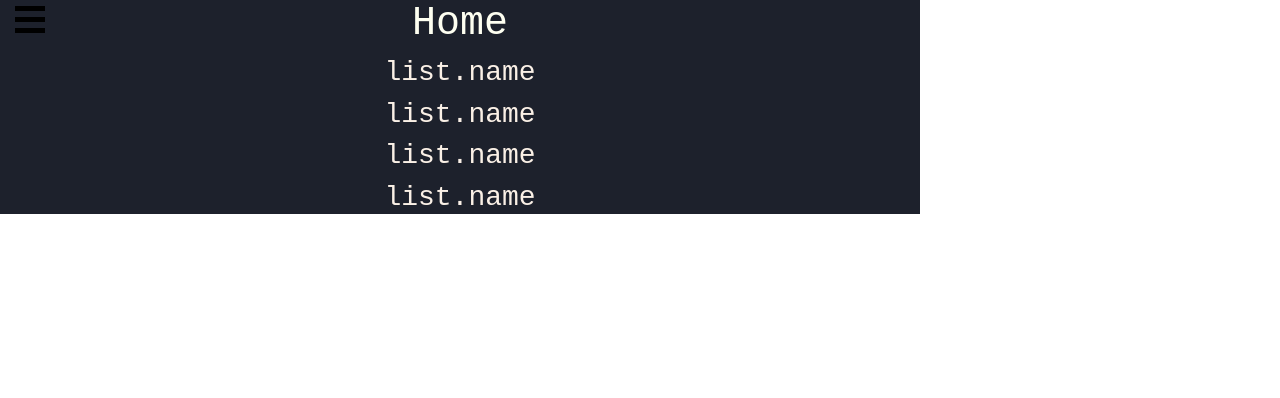
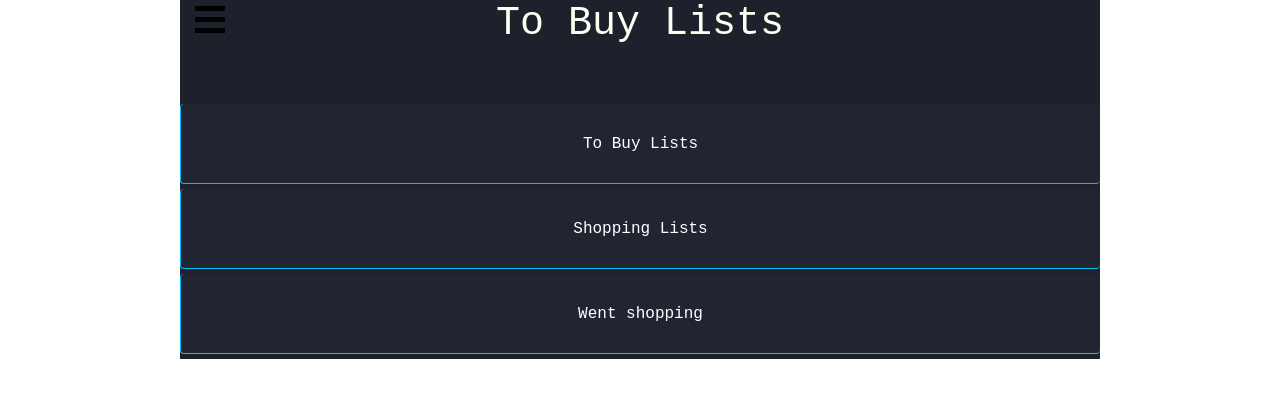
Before and after one commit to PaulDreyer09/to-buy-list, a React (Create React App) app: page / in a window 1280 px wide. Shown: the top 398 px of the page. Built offline with nearby package versions, Linux system fonts and the light colour scheme.

Commit message:
Implemented_ToBuyListPage_And_MainMenuButtons_Methods

```diff
--- a/src/App.js
+++ b/src/App.js
@@ -3,17 +3,31 @@ import Container from 'react-bootstrap/Container';
 import { Col, Row } from 'react-bootstrap';
 import MainMenuButtons from './Components/MainMenuButtons';
 import AppHeader from './Components/AppHeader';
-import ContentPage from './Components/Content';
+import ContentPage from './Components/ContentPage';
 import React, {useState} from 'react';
 
 function App() {
   //activity names: Main_Menu, To_Buy_Lists
-  const [activity, setActivity] = useState('To_Buy_Lists');
+  //activity keeps track of the page that needs to be shown
+  const [activity, setActivity] = useState('Main_Menu');
+  //Header title
+  const [title, setTitle] = useState('To Buy Lists')
+  //List items for ToBuyListPage TEST use before adding database
+  const [toBuyLists, setToBuyLists] = useState(
+    [{name: 'Groceries', items: [{name:'Apples', quantity: 2}, {name:'Bananas', quantity: 2}]},
+                {name: 'Cloths', items: [{name:'Steel Point Boots', quantity: 1}, {name:'Cargo Shorts', quantity: 2}]},
+                {name: 'Tools', items: [{name:'Makita Cordless SDS Drill', quantity: 1}, {name:'10mm SDS Drill bit', quantity: 2}]},
+                {name: 'Games', items: [{name:'Age of Empires IV', quantity: 2}, {name:'Starcraft Remastered HD', quantity: 2}]}]
+
+  );
+
+  let handleTBLMainMenuButton = () =>{ setActivity('To_Buy_Lists') };
 
   return (
     <div className="App">
-      <AppHeader title='Home'/>
-      <ContentPage activity={activity}/>
+      <AppHeader title={title}/>
+      <ContentPage activity={activity} toBuyLists={toBuyLists}
+        handleTBLMainMenuButton={handleTBLMainMenuButton}/>
     </div>
   );
 }
--- a/src/Components/Content.js
+++ /dev/null
@@ -1,14 +0,0 @@
-import MainMenuButtons from './MainMenuButtons';
-import ToBuyListsPage from './ToBuyListsPage';
-function ContentPage(props){
-    return(
-        <div id='ContentPage'>{/*
-            {(props.activity == 'Main_Menu' ? <MainMenuButtons/> :
-            (props.activity == 'To_Buy_Lists' ? <ToBuyListsPage/> : <></>))}
-            */}
-            <ToBuyListsPage/>
-        </div>
-    );
-}
-
-export default ContentPage;
--- /dev/null
+++ b/src/Components/ContentPage.js
@@ -0,0 +1,15 @@
+import MainMenuButtons from './MainMenuButtons';
+import ToBuyListsPage from './ToBuyListsPage';
+function ContentPage(props){
+
+    return(
+        <div id='ContentPage'>
+
+            {(props.activity == 'Main_Menu' ? <MainMenuButtons handleTBLMainMenuButton={props.handleTBLMainMenuButton}/> :
+            (props.activity == 'To_Buy_Lists' ? <ToBuyListsPage lists={props.toBuyLists}/> : <></>))}
+
+        </div>
+    );
+}
+
+export default ContentPage;
--- a/src/Components/MainMenuButtons.js
+++ b/src/Components/MainMenuButtons.js
@@ -3,11 +3,11 @@ import Container from 'react-bootstrap/Container';
 
 import { Col, Row } from 'react-bootstrap';
 
-function MainMenuButtons(){
+function MainMenuButtons(props){
     return (
     <div className='MainMenuButtons container container-fluid'>
         <div className='row'>
-            <button className='btn btn-block' >To Buy Lists</button>
+            <button onClick={props.handleTBLMainMenuButton} className='btn btn-block' >To Buy Lists</button>
         </div>
         <div className='row'>
           <button className='btn btn-block' >Shopping Lists</button>
--- /dev/null
+++ b/src/Components/ToBuyList.js
@@ -0,0 +1,8 @@
+const ToBuyList = (props) =>
+<div className='ToBuyList container'>
+    <h4>{props.name}</h4>
+    {props.listItems.map((listItem) => <div className='row'>{listItem.name}</div>)}
+</div>
+
+
+export default ToBuyList
--- a/src/Components/ToBuyListsPage.js
+++ b/src/Components/ToBuyListsPage.js
@@ -1,12 +1,11 @@
-let wishLists = [{name: 'Groceries'},
-{name: 'Cloths'},
-{name: 'Tools'},
-{name: 'Games'}];
+import ToBuyList from './ToBuyList'
 
-let ToBuyListsPage = () => (
+
+
+const ToBuyListsPage = (props) =>
     <div className='ToBuyListsPage'>
-        {wishLists.map((list) => (<h3>list.name</h3>))}
+        {props.lists.map((list) => (<ToBuyList name={list.name} listItems={list.items}></ToBuyList>))}
     </div>
-);
+
 
 export default ToBuyListsPage;
--- a/src/index.css
+++ b/src/index.css
@@ -11,6 +11,7 @@ code {
 }
 
 .App {
+  margin: 0 auto;
   text-align: center;
   color:linen;
   max-width: 920px;
@@ -41,3 +42,8 @@ h1{
   background-color: #202531;
   color: white;
 }
+
+
+.ToBuyList h4{
+  text-align: left;
+}
```
Also changed, not shown: src/Components/ListItem.js (added).
